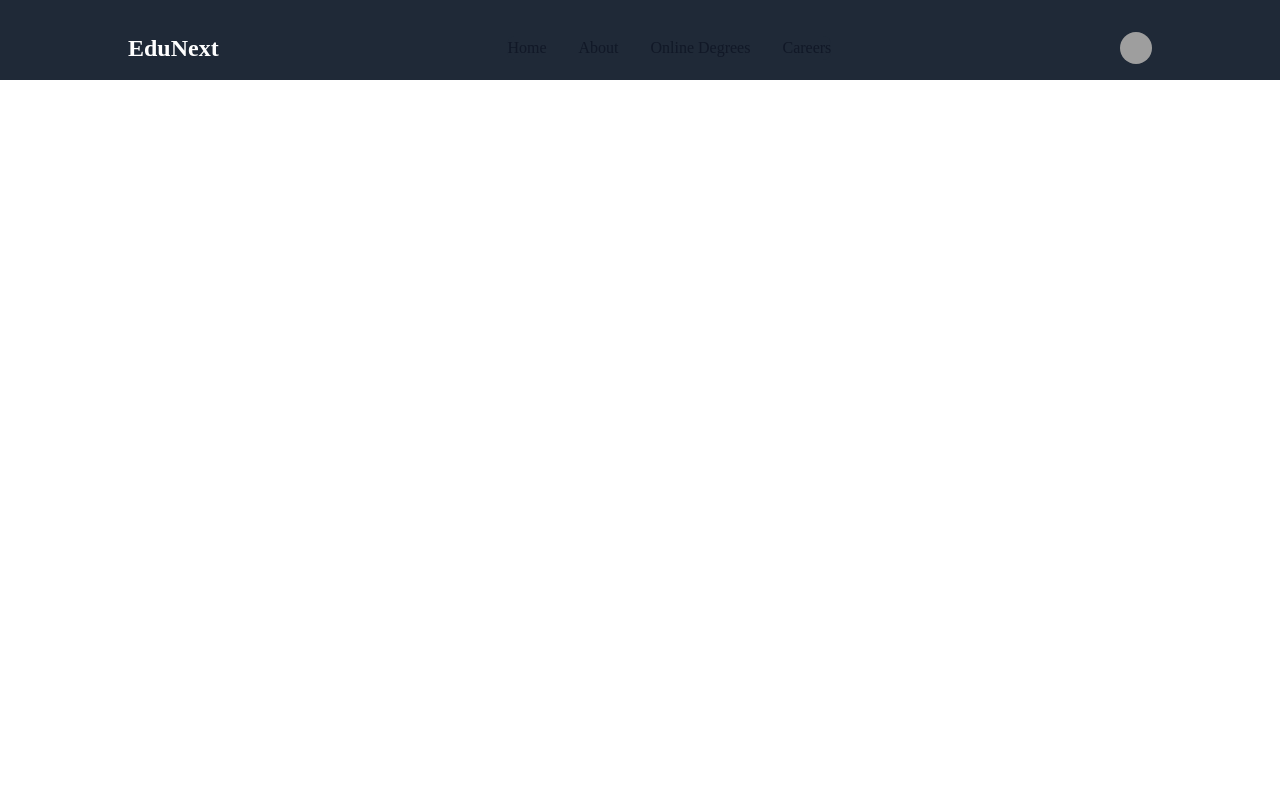
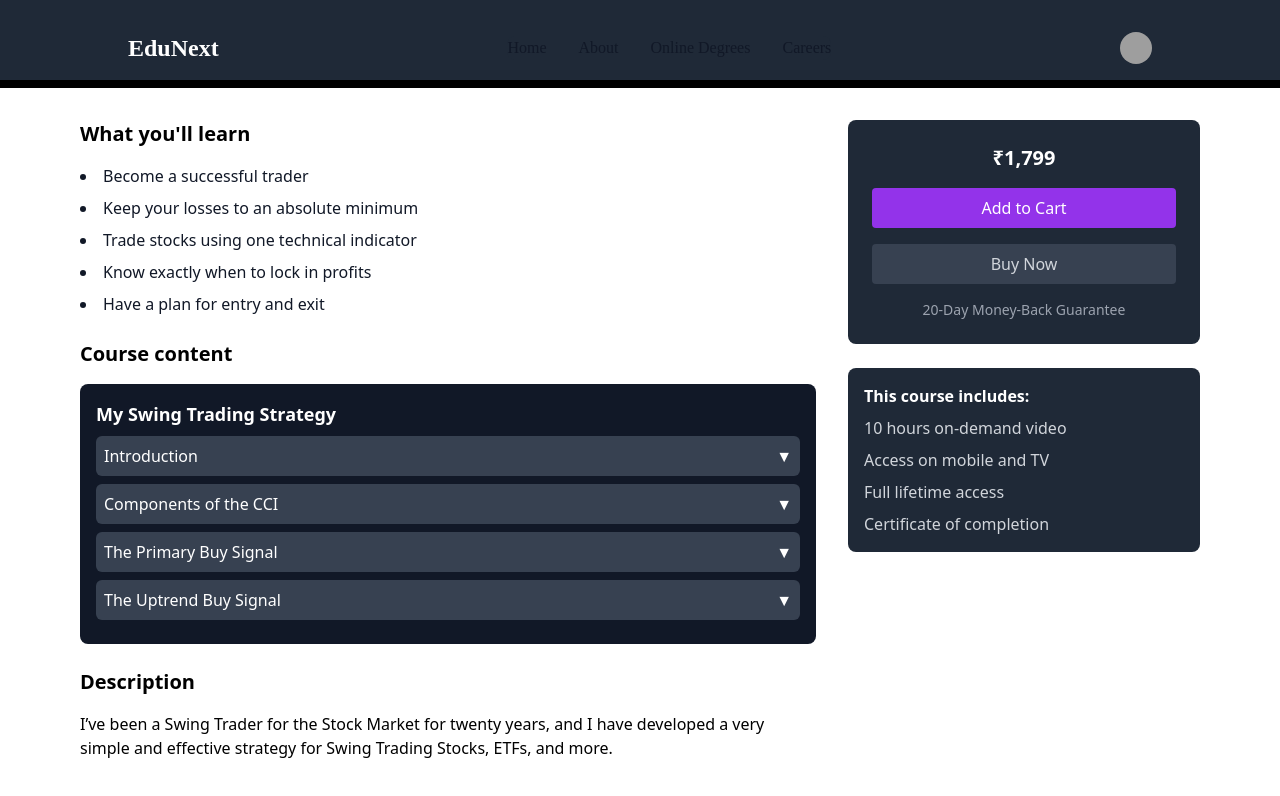
Before and after one commit to Balajisiv03/LMS, a React (Vite) app in the folder client/: page /course in a window 1280 px wide. Shown: the top 796 px of the page. Built offline with nearby package versions, Linux system fonts and the light colour scheme; grey boxes are pictures that could not be loaded; a web font is replaced by a local one.

Commit message:
create course page

```diff
--- /dev/null
+++ b/client/src/page/Course/Course.jsx
@@ -0,0 +1,137 @@
+// import React from "react";
+import { useState } from "react";
+
+const Course = () => {
+    const [openSections, setOpenSections] = useState({});
+
+  const toggleSection = (section) => {
+    setOpenSections((prev) => ({
+      ...prev,
+      [section]: !prev[section],
+    }));
+  };
+  return (
+    <div className="bg-white text-black font-sans">
+      {/* Header Section */}
+      <header className="bg-black py-4 px-6">
+        <h1 className="text-2xl font-bold">Simple Strategy for Swing Trading</h1>
+        <p className="text-gray-400">
+          Use my favorite Technical Indicator and Trading Strategy for Swing Trading Stocks
+        </p>
+      </header>
+
+      {/* Main Content */}
+      <main className="flex flex-col md:flex-row max-w-6xl mx-auto my-8">
+        {/* Left Section */}
+
+        <div className="md:w-2/3 px-4">
+          {/* What you'll learn Section */}
+          <section className="mb-6">
+            <h2 className="text-xl font-bold mb-4">What you&apos;ll learn</h2>
+            <ul className="list-disc list-inside space-y-2 text-gray-900">
+              <li>Become a successful trader</li>
+              <li>Keep your losses to an absolute minimum</li>
+              <li>Trade stocks using one technical indicator</li>
+              <li>Know exactly when to lock in profits</li>
+              <li>Have a plan for entry and exit</li>
+            </ul>
+          </section>
+
+          {/* Course Content */}
+          {/* <section className="mb-6">
+            <h2 className="text-xl font-bold mb-4">Course content</h2>
+            <div className="bg-gray-800 p-4 rounded-lg">
+              <h3 className="text-lg font-semibold mb-2">My Swing Trading Strategy</h3>
+              <ul className="list-none space-y-2">
+                <li className="flex justify-between">
+                  <span>Introduction</span>
+                  <span>10:10</span>
+                </li>
+                <li className="flex justify-between">
+                  <span>Components of the CCI</span>
+                  <span>03:25</span>
+                </li>
+                <li className="flex justify-between">
+                  <span>The Primary Buy Signal</span>
+                  <span>29:07</span>
+                </li>
+                <li className="flex justify-between">
+                  <span>The Uptrend Buy Signal</span>
+                  <span>05:22</span>
+                </li>
+              </ul>
+            </div>
+          </section> */}
+          <section className="mb-6">
+      <h2 className="text-xl font-bold mb-4">Course content</h2>
+      <div className="bg-gray-900 p-4 rounded-lg">
+        <h3 className="text-lg font-semibold mb-2 text-white">My Swing Trading Strategy</h3>
+        <ul className="list-none space-y-2 text-white">
+          {[
+            { title: "Introduction", duration: "10:10" },
+            { title: "Components of the CCI", duration: "03:25" },
+            { title: "The Primary Buy Signal", duration: "29:07" },
+            { title: "The Uptrend Buy Signal", duration: "05:22" },
+          ].map((item, index) => (
+            <li key={index}>
+              <button
+                className="flex justify-between w-full text-left focus:outline-none mb-2 p-2 bg-gray-700 rounded-md"
+                onClick={() => toggleSection(item.title)}
+              >
+                <span>{item.title}</span>
+                <span>{openSections[item.title] ? "▲" : "▼"}</span>
+              </button>
+              {openSections[item.title] && (
+                <div className="pl-4 text-gray-300">
+                  <p>Duration: {item.duration}</p>
+                  {/* Add more details about the section if needed */}
+                </div>
+              )}
+            </li>
+          ))}
+        </ul>
+      </div>
+    </section>
+
+          {/* Description */}
+          <section className="mb-6">
+            <h2 className="text-xl font-bold mb-4">Description</h2>
+            <p className="text-black">
+              I’ve been a Swing Trader for the Stock Market for twenty years, and I have developed
+              a very simple and effective strategy for Swing Trading Stocks, ETFs, and more.
+            </p>
+          </section>
+        </div>
+
+        {/* Right Section */}
+        <aside className="md:w-1/3 px-4">
+          <div className="bg-gray-800 p-6 rounded-lg text-center">
+            <p className="text-xl font-bold text-white">₹1,799</p>
+            <button className="bg-purple-600 text-white px-4 py-2 rounded mt-4 w-full hover:bg-purple-700">
+              Add to Cart
+            </button>
+            <button className="bg-gray-700 text-gray-300 px-4 py-2 rounded mt-4 w-full hover:bg-gray-600">
+              Buy Now
+            </button>
+            <p className="text-sm text-gray-400 mt-4">
+              20-Day Money-Back Guarantee
+            </p>
+          </div>
+
+          {/* Course Highlights */}
+          <div className="mt-6 bg-gray-800 p-4 rounded-lg">
+            <h3 className="font-bold mb-2 text-white">This course includes:</h3>
+            <ul className="list-none space-y-2 text-gray-300">
+              <li>10 hours on-demand video</li>
+              <li>Access on mobile and TV</li>
+              <li>Full lifetime access</li>
+              <li>Certificate of completion</li>
+            </ul>
+          </div>
+        </aside>
+      </main>
+    </div>
+  );
+};
+
+export default Course;
--- a/client/src/route.jsx
+++ b/client/src/route.jsx
@@ -1,12 +1,13 @@
 import { Route,Routes } from "react-router-dom";
 import Home from "./page/Home/Home";
+import Course from "./page/Course/Course";
 
 function AllRouter(){
     return(
         <Routes>
 
             <Route exact path="/" element={<Home/>}/>
-
+            <Route path="/course" element={<Course/>}/>
 
         </Routes>
     )
```
